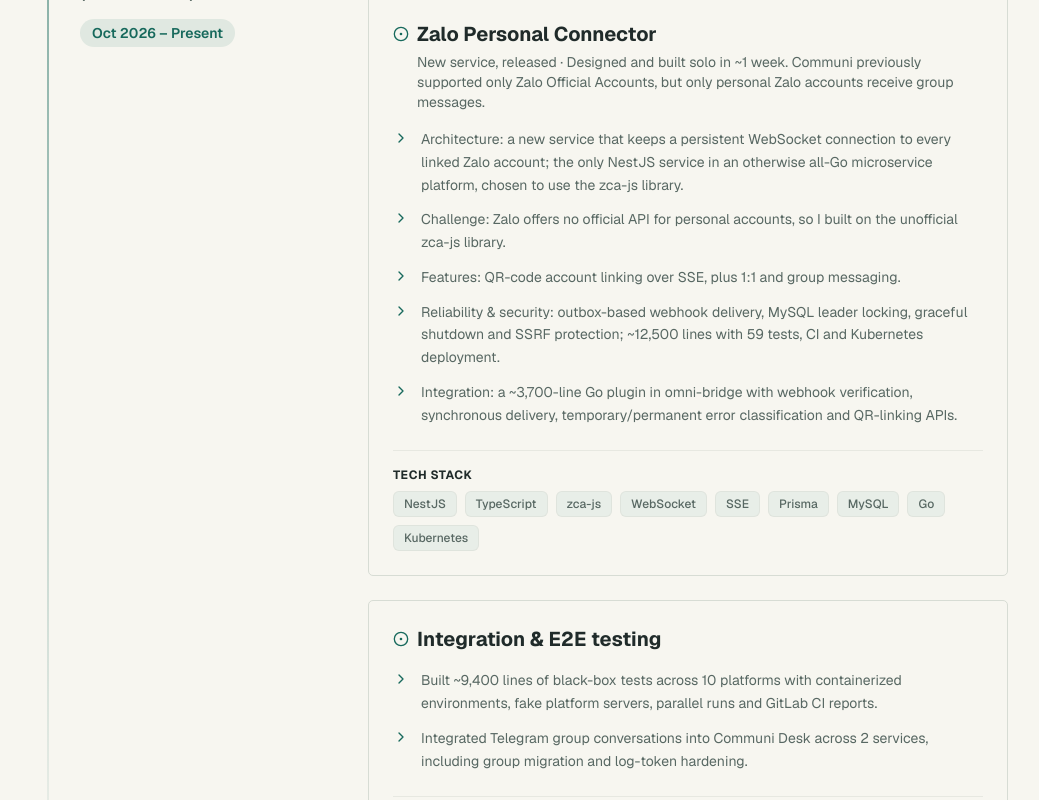
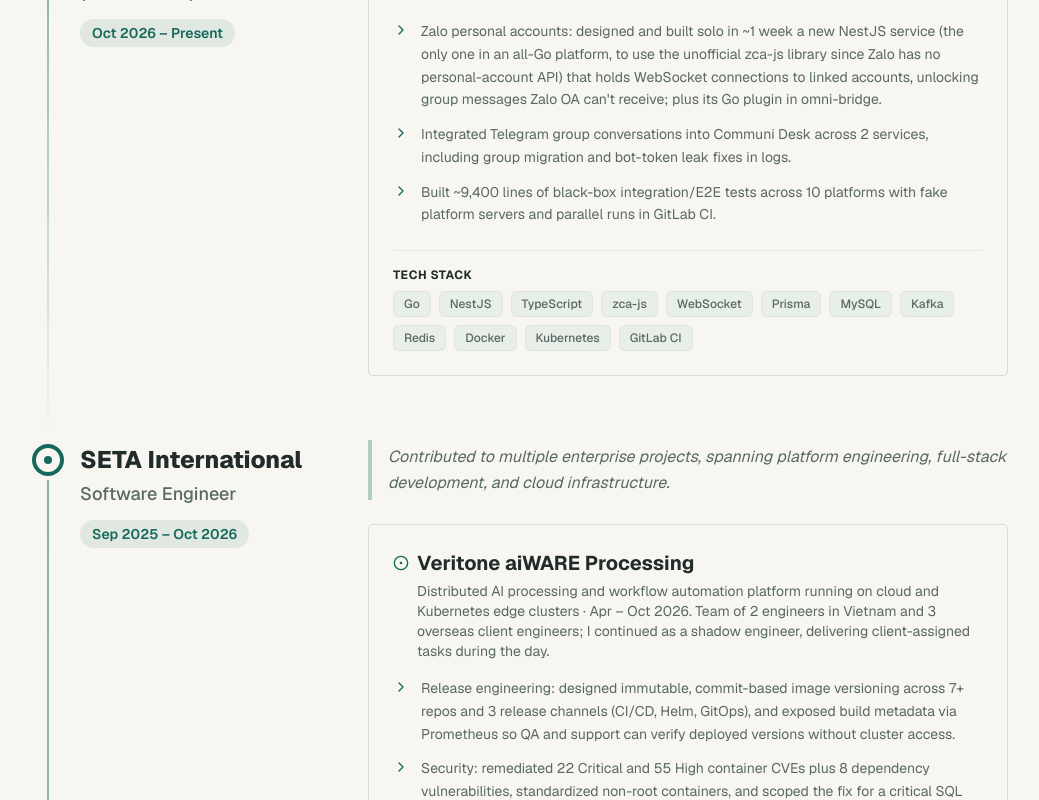
Before and after one commit to TruongHoang2004/portfolio, a Next.js app: page / in a window 1280 px wide. Shown: the part 3600-4400 px from the top of the page, without its empty margins (120-1159 px from the left). Built offline with nearby package versions, Linux system fonts and the light colour scheme.

Commit message:
content: condense PiScale into one bullet per piece of work

```diff
--- a/data/experience.ts
+++ b/data/experience.ts
@@ -26,26 +26,12 @@ export const getExperiencesData = (locale: string): Experience[] => {
         : "Communi: an omnichannel customer-engagement platform of ~36 microservices, offered as SaaS and on-premise.",
       projects: [
         {
-          name: "Zalo Personal Connector",
-          description: isVi
-            ? "Service mới, đã release · Tự thiết kế và xây dựng một mình trong ~1 tuần. Communi trước đó chỉ hỗ trợ Zalo OA, trong khi chỉ tài khoản Zalo cá nhân mới nhận được tin nhắn từ nhóm."
-            : "New service, released · Designed and built solo in ~1 week. Communi previously supported only Zalo Official Accounts, but only personal Zalo accounts receive group messages.",
           achievements: [
-            isVi ? "Kiến trúc: service mới duy trì kết nối WebSocket liên tục tới từng tài khoản Zalo đã liên kết; là service NestJS duy nhất trong hệ microservice toàn Go, chọn NestJS để dùng thư viện zca-js." : "Architecture: a new service that keeps a persistent WebSocket connection to every linked Zalo account; the only NestJS service in an otherwise all-Go microservice platform, chosen to use the zca-js library.",
-            isVi ? "Thách thức: Zalo không có API chính thức cho tài khoản cá nhân, nên tôi xây dựng trên thư viện không chính thức zca-js." : "Challenge: Zalo offers no official API for personal accounts, so I built on the unofficial zca-js library.",
-            isVi ? "Tính năng: liên kết tài khoản bằng QR qua SSE, nhắn tin 1:1 và nhóm." : "Features: QR-code account linking over SSE, plus 1:1 and group messaging.",
-            isVi ? "Độ tin cậy & bảo mật: gửi webhook theo outbox pattern, MySQL leader locking, graceful shutdown, chống SSRF; ~12.500 dòng code với 59 test, CI và deploy lên Kubernetes." : "Reliability & security: outbox-based webhook delivery, MySQL leader locking, graceful shutdown and SSRF protection; ~12,500 lines with 59 tests, CI and Kubernetes deployment.",
-            isVi ? "Tích hợp: plugin Go ~3.700 dòng trong omni-bridge với xác minh webhook, gửi tin đồng bộ, phân loại lỗi tạm thời/vĩnh viễn và API liên kết QR." : "Integration: a ~3,700-line Go plugin in omni-bridge with webhook verification, synchronous delivery, temporary/permanent error classification and QR-linking APIs."
+            isVi ? "Kết nối Zalo cá nhân: tự thiết kế và xây dựng trong ~1 tuần một service NestJS mới (duy nhất trong hệ Go, để dùng thư viện không chính thức zca-js vì Zalo không có API cho tài khoản cá nhân), giữ kết nối WebSocket tới các tài khoản để nhận được tin nhắn nhóm mà Zalo OA không có; kèm plugin Go trong omni-bridge." : "Zalo personal accounts: designed and built solo in ~1 week a new NestJS service (the only one in an all-Go platform, to use the unofficial zca-js library since Zalo has no personal-account API) that holds WebSocket connections to linked accounts, unlocking group messages Zalo OA can't receive; plus its Go plugin in omni-bridge.",
+            isVi ? "Tích hợp Telegram group vào Communi Desk qua 2 service, gồm xử lý migrate nhóm và chặn lộ bot token trong log." : "Integrated Telegram group conversations into Communi Desk across 2 services, including group migration and bot-token leak fixes in logs.",
+            isVi ? "Xây dựng ~9.400 dòng integration/E2E test black-box cho 10 nền tảng với fake platform server, chạy song song trên GitLab CI." : "Built ~9,400 lines of black-box integration/E2E tests across 10 platforms with fake platform servers and parallel runs in GitLab CI."
           ],
-          technologies: "NestJS · TypeScript · zca-js · WebSocket · SSE · Prisma · MySQL · Go · Kubernetes",
-        },
-        {
-          name: "Integration & E2E testing",
-          achievements: [
-            "Built ~9,400 lines of black-box tests across 10 platforms with containerized environments, fake platform servers, parallel runs and GitLab CI reports.",
-            "Integrated Telegram group conversations into Communi Desk across 2 services, including group migration and log-token hardening.",
-          ],
-          technologies: "Go · Docker · GitLab CI · Kafka · Redis",
+          technologies: "Go · NestJS · TypeScript · zca-js · WebSocket · Prisma · MySQL · Kafka · Redis · Docker · Kubernetes · GitLab CI",
         },
       ],
     },
```
